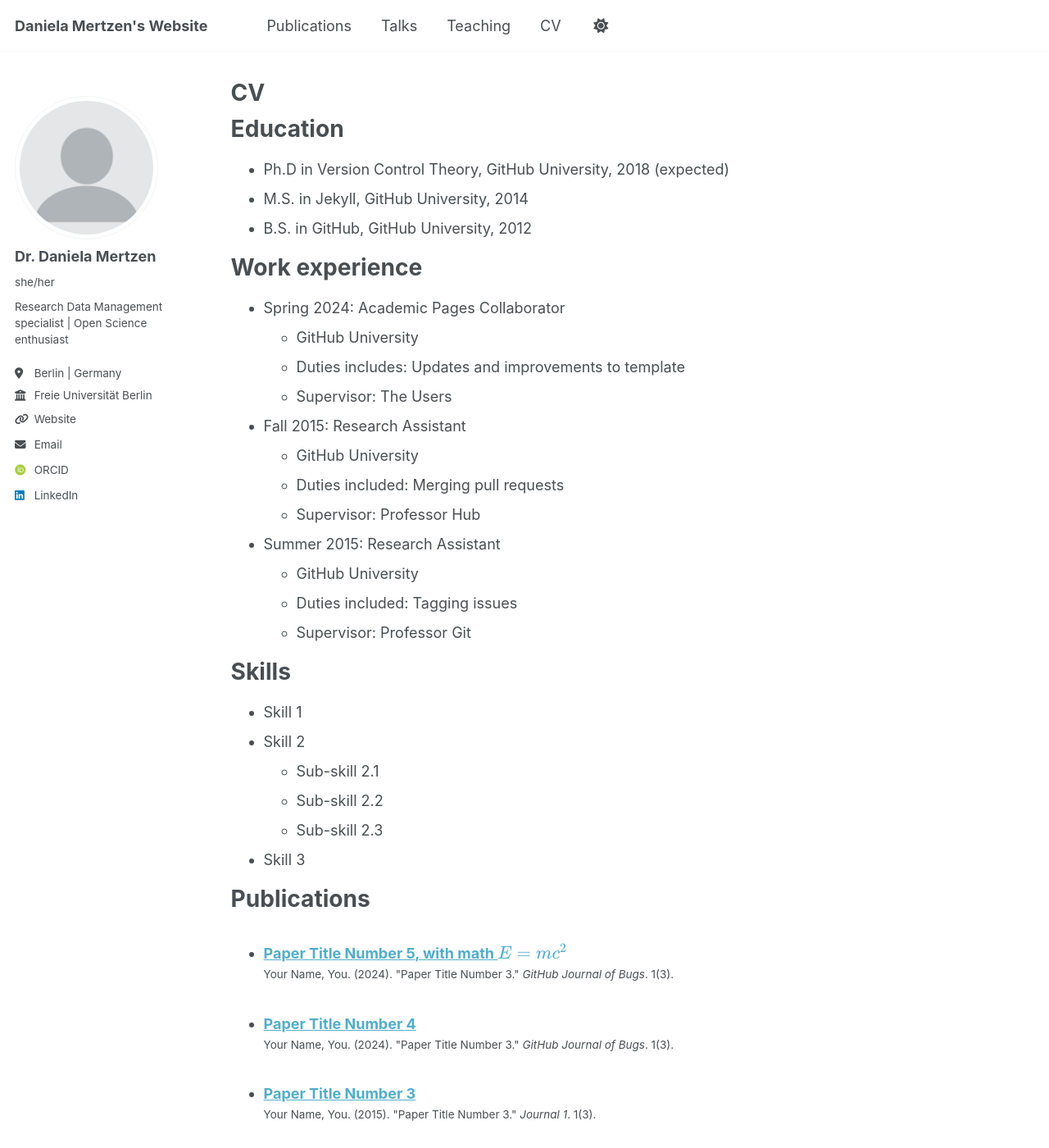
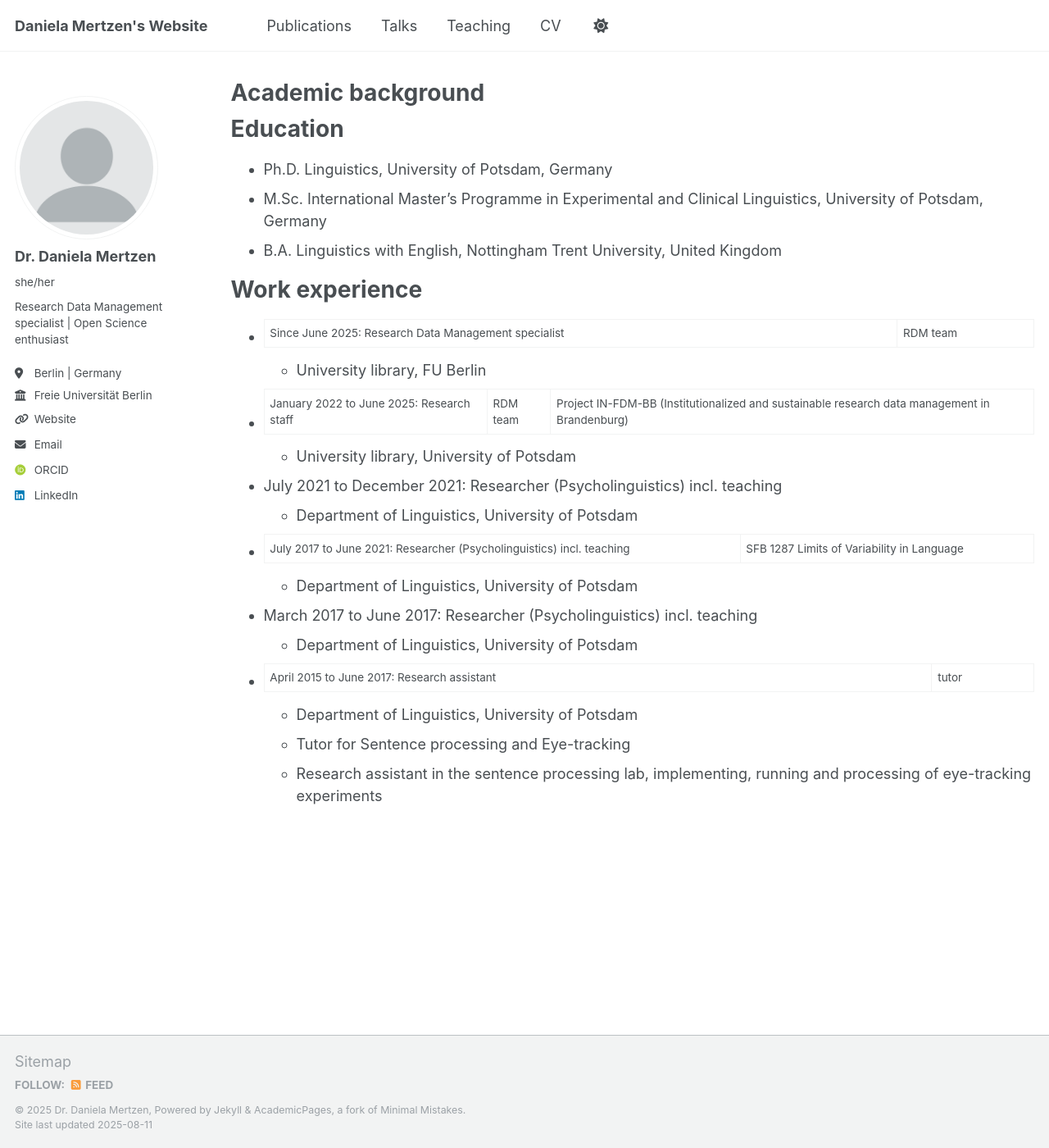
Before and after one commit to dmertzen/dmertzen.github.io, a Jekyll site: the page built from _pages/cv.md, in a window 1280 px wide and 1400 px high. Shown: the whole window at 82% size. Built offline with Jekyll 4.4.1, drawn with Linux system fonts in a browser that asks for light colours; some web fonts are replaced; a script that is not in the unit is left out; some of the changed text lies outside the part shown.

Commit message:
Update cv.md background

```diff
--- a/_pages/cv.md
+++ b/_pages/cv.md
@@ -1,6 +1,6 @@
 ---
 layout: archive
-title: "CV"
+title: "Academic background"
 permalink: /cv/
 author_profile: true
 redirect_from:
@@ -11,54 +11,28 @@
 
 Education
 ======
-* Ph.D in Version Control Theory, GitHub University, 2018 (expected)
-* M.S. in Jekyll, GitHub University, 2014
-* B.S. in GitHub, GitHub University, 2012
+* Ph.D. Linguistics, University of Potsdam, Germany
+* M.Sc. International Master's Programme in Experimental and Clinical Linguistics, University of Potsdam, Germany
+* B.A. Linguistics with English, Nottingham Trent University, United Kingdom
 
 Work experience
 ======
-* Spring 2024: Academic Pages Collaborator
-  * GitHub University
-  * Duties includes: Updates and improvements to template
-  * Supervisor: The Users
+* Since June 2025: Research Data Management specialist | RDM team
+  * University library, FU Berlin
 
-* Fall 2015: Research Assistant
-  * GitHub University
-  * Duties included: Merging pull requests
-  * Supervisor: Professor Hub
+* January 2022 to June 2025: Research staff | RDM team | Project IN-FDM-BB (Institutionalized and sustainable research data management in Brandenburg)
+  * University library, University of Potsdam
 
-* Summer 2015: Research Assistant
-  * GitHub University
-  * Duties included: Tagging issues
-  * Supervisor: Professor Git
+* July 2021 to December 2021: Researcher (Psycholinguistics) incl. teaching
+  * Department of Linguistics, University of Potsdam
 
-Skills
-======
-* Skill 1
-* Skill 2
-  * Sub-skill 2.1
-  * Sub-skill 2.2
-  * Sub-skill 2.3
-* Skill 3
+* July 2017 to June 2021: Researcher (Psycholinguistics) incl. teaching | SFB 1287 Limits of Variability in Language
+  * Department of Linguistics, University of Potsdam
 
-Publications
-======
-  <ul>{% for post in site.publications reversed %}
-    {% include archive-single-cv.html %}
-  {% endfor %}</ul>
+* March 2017 to June 2017: Researcher (Psycholinguistics) incl. teaching
+  * Department of Linguistics, University of Potsdam
 
-Talks
-======
-  <ul>{% for post in site.talks reversed %}
-    {% include archive-single-talk-cv.html  %}
-  {% endfor %}</ul>
-
-Teaching
-======
-  <ul>{% for post in site.teaching reversed %}
-    {% include archive-single-cv.html %}
-  {% endfor %}</ul>
-
-Service and leadership
-======
-* Currently signed in to 43 different slack teams
+* April 2015 to June 2017: Research assistant | tutor
+  * Department of Linguistics, University of Potsdam
+  * Tutor for Sentence processing and Eye-tracking
+  * Research assistant in the sentence processing lab, implementing, running and processing of eye-tracking experiments
```
